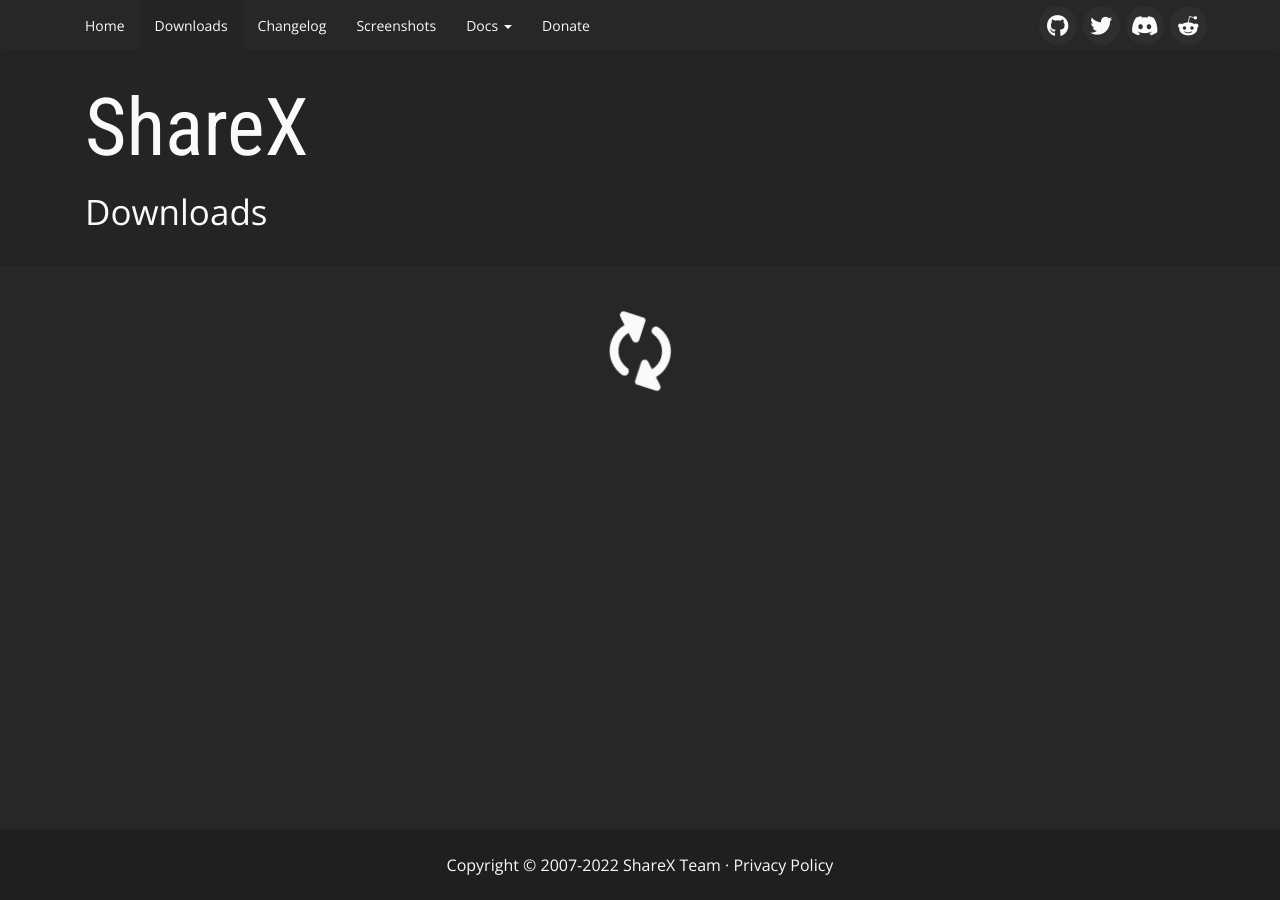
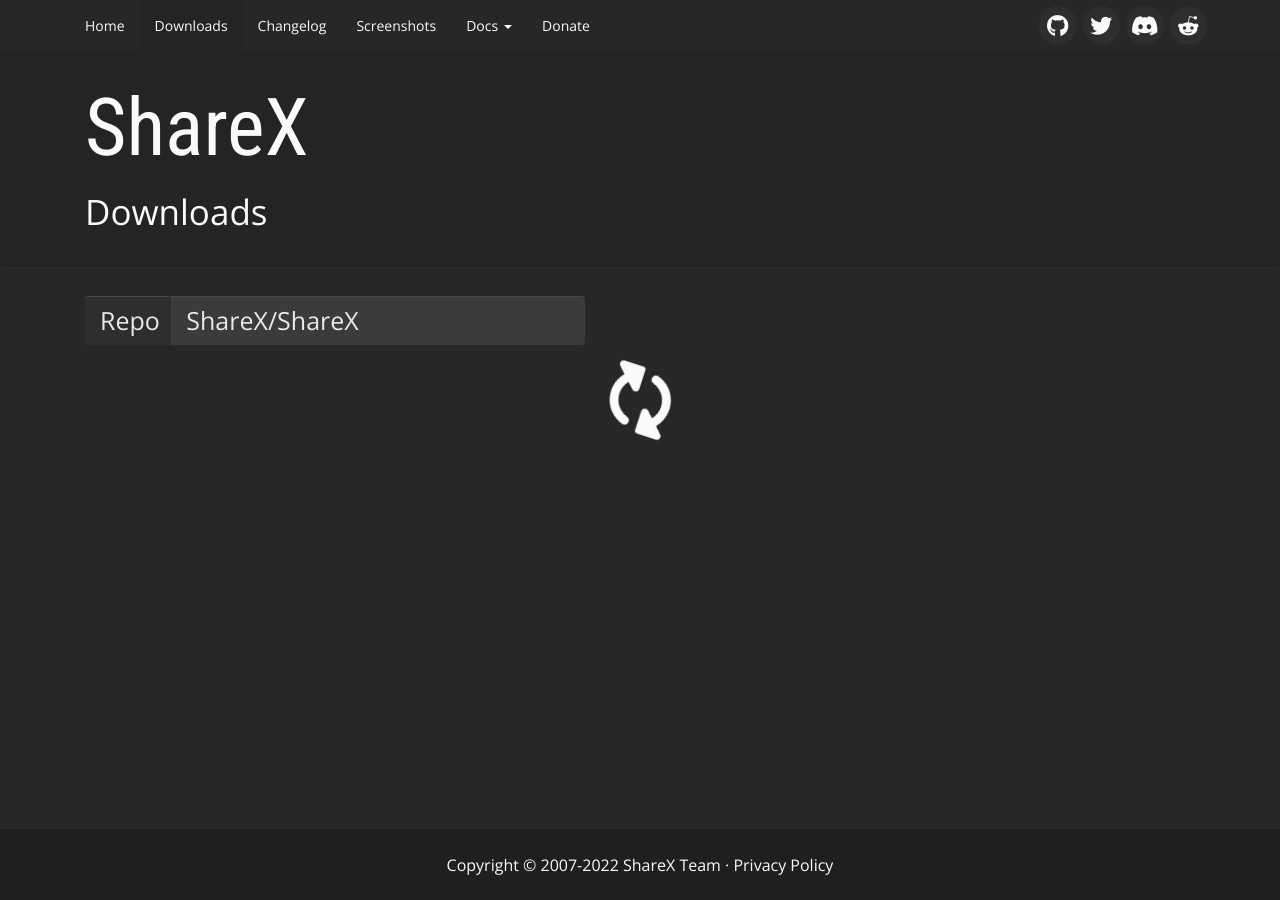
Before and after one commit to ShareX/sharex.github.io, a Jekyll site: the page built from downloads.html, in a window 1280 px wide. Built offline with Jekyll 4.4.1, drawn with Linux system fonts in a browser that asks for light colours.

Commit message:
Added repo input

```diff
--- a/css/main.scss
+++ b/css/main.scss
@@ -575,14 +575,43 @@
     padding-top: $container-padding;
     padding-bottom: $container-padding-half;
 
-    h1 {
+    .downloads-repo-container {
         font-size: 18px;
-        margin-top: 0px;
+        font-weight: 300;
+        width: 500px;
         margin-bottom: 20px;
+
+        #downloads-repo {
+            height: auto;
+            background-color: lighten($background-highlight, 5%);
+            color: $text-color-alt;
+            border: none;
+            border-top: 1px solid lighten($background-highlight, 10%);
+            border-left: 2px solid $background-highlight;
+            box-shadow: none;
+            font-size: 25px;
+            font-weight: 300;
+            padding-left: 15px;
+        }
+
+        span.input-group-text {
+            height: auto;
+            background-color: $background-highlight;
+            color: $text-color-alt;
+            border: none;
+            border-top: 1px solid lighten($background-highlight, 10%);
+            box-shadow: none;
+            font-size: 25px;
+            font-weight: 300;
+            padding-left: 15px;
+        }
     }
 
     .total-downloads {
+        font-size: 18px;
         font-weight: 300;
+        margin-top: 0px;
+        margin-bottom: 20px;
     }
 
     .table-downloads {
--- a/downloads.html
+++ b/downloads.html
@@ -5,7 +5,13 @@
 
 <div class="container-downloads">
     <div class="container">
-        <h1 class="total-downloads"></h1>
+        <div class="downloads-repo-container input-group">
+            <div class="input-group-prepend">
+                <span class="input-group-text">Repo</span>
+            </div>
+            <input id="downloads-repo" type="text" class="form-control" />
+        </div>
+        <div class="total-downloads"></div>
         <div class="text-center"><i class="fas fa-sync-alt fa-spin fa-5x"></i></div>
         <table class="table table-downloads">
             <thead>
--- a/js/sharex.downloads.js
+++ b/js/sharex.downloads.js
@@ -5,10 +5,27 @@
         repo = "ShareX/ShareX";
     }
 
+    let repoInput = $("#downloads-repo");
+    repoInput.val(repo);
+    repoInput.keyup(function(e) {
+        if (e.keyCode == 13) {
+            repo = repoInput.val();
+            GetReleases(repo)
+        }
+    });
+
     GetReleases(repo);
 });
 
 async function GetReleases(repo) {
+    $(".table-downloads tbody tr").remove();
+    $(".total-downloads").text("");
+    $(".table-downloads").hide();
+
+    if (!repo) return;
+
+    $(".fa-spin").show();
+
     let perPage = 100;
     let page = 1;
     let totalDownloadCount = 0;
```
